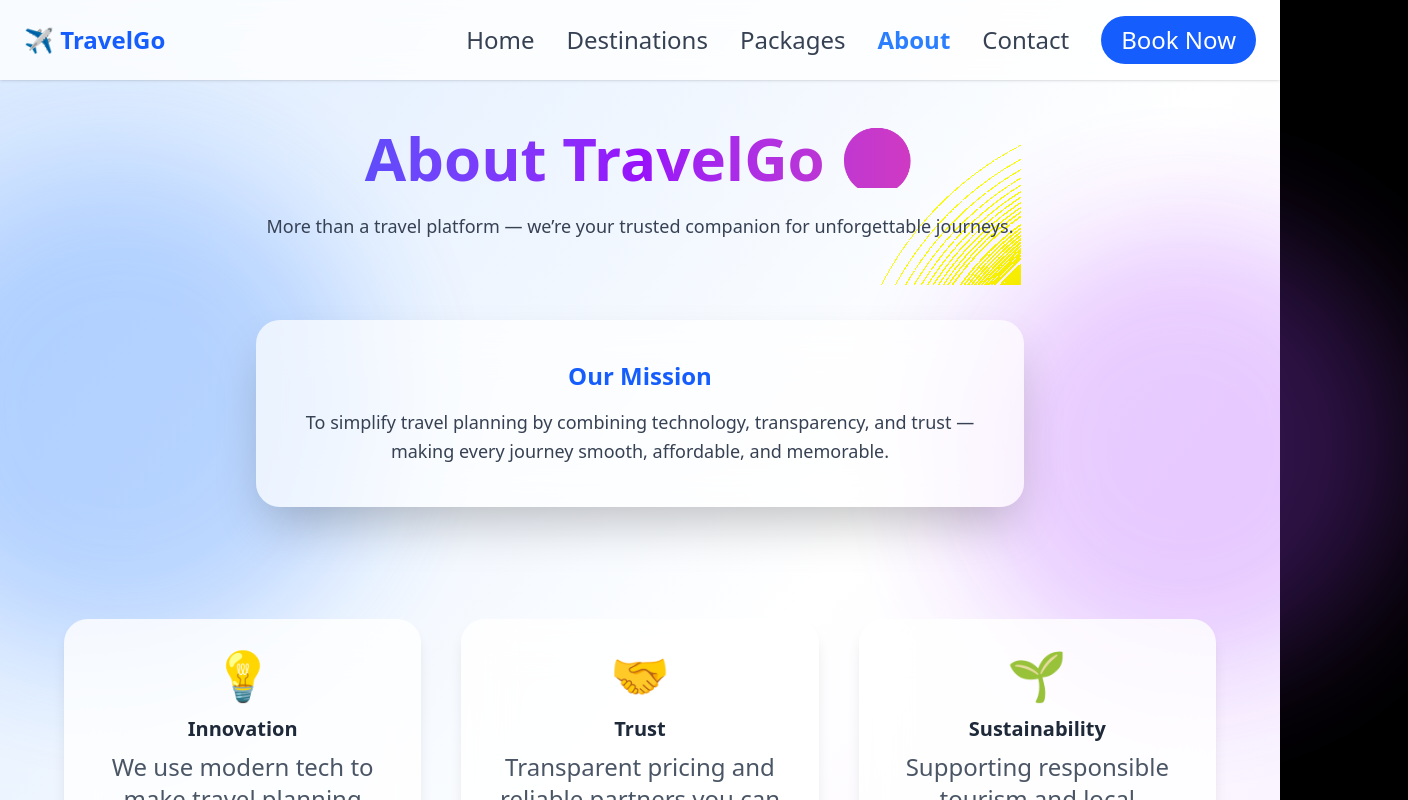
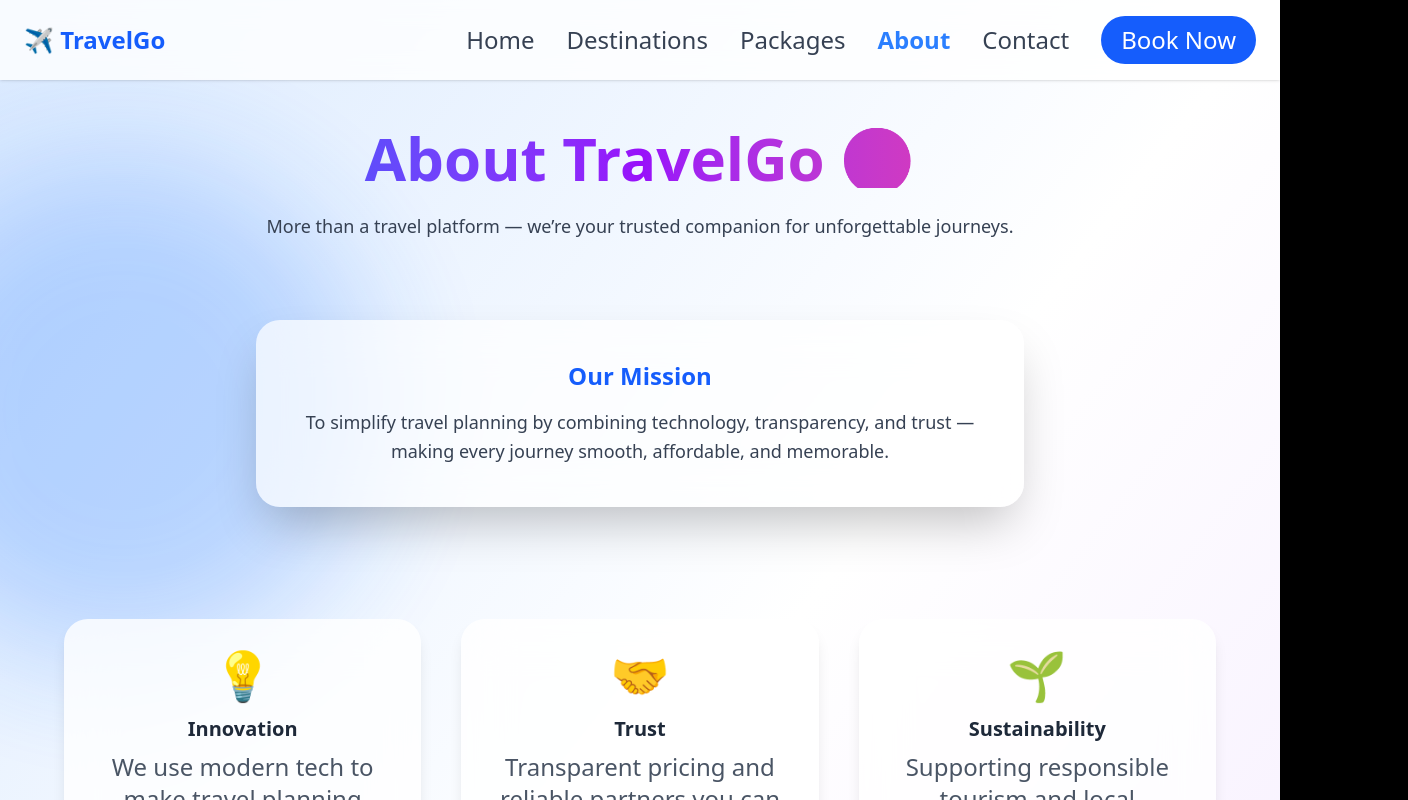
Before and after one commit to Lucky-444/my-app, a Next.js app: page /about in a window 1280 px wide. Shown: the top 800 px of the page, 1408 px wide, since content can reach past the window. Built offline with nearby package versions, Linux system fonts and the light colour scheme.

Commit message:
Enhance: update page components to include relative positioning for background gradients; improve layout consistency across about, contact, and destinations pages

```diff
--- a/src/app/about/page.jsx
+++ b/src/app/about/page.jsx
@@ -2,7 +2,7 @@
 
 export default function Page() {
   return (
-    <div className="min-h-screen w-full bg-gradient-to-br from-blue-100 via-white to-purple-100 px-6 pt-32 pb-20 overflow-hidden">
+    <div className="relative min-h-screen w-full bg-gradient-to-br from-blue-100 via-white to-purple-100 px-6 pt-32 pb-20 overflow-hidden">
       {/* Floating Gradients */}
       <div className="absolute top-40 -left-32 w-[500px] h-[500px] bg-blue-500/30 rounded-full blur-3xl animate-pulse" />
       <div className="absolute bottom-32 -right-32 w-[450px] h-[450px] bg-purple-500/30 rounded-full blur-3xl animate-pulse" />
--- a/src/app/contact/page.jsx
+++ b/src/app/contact/page.jsx
@@ -2,7 +2,7 @@
 
 export default function Page() {
   return (
-    <div className="min-h-screen w-full bg-gradient-to-br from-purple-100 via-white to-blue-100 px-6 pt-32 pb-20 overflow-hidden">
+    <div className="relative min-h-screen w-full bg-gradient-to-br from-purple-100 via-white to-blue-100 px-6 pt-32 pb-20 overflow-hidden">
       {/* Floating Gradients */}
       <div className="absolute top-40 -left-32 w-[500px] h-[500px] bg-purple-500/30 rounded-full blur-3xl animate-pulse" />
       <div className="absolute bottom-32 -right-32 w-[450px] h-[450px] bg-blue-500/30 rounded-full blur-3xl animate-pulse" />
--- a/src/app/destinations/page.jsx
+++ b/src/app/destinations/page.jsx
@@ -43,7 +43,7 @@ const destinations = [
 
 export default function Page() {
   return (
-    <div className="min-h-screen w-full bg-gradient-to-br from-blue-100 via-white to-purple-100 px-6 pt-32 pb-16">
+    <div className="relative min-h-screen w-full bg-gradient-to-br from-blue-100 via-white to-purple-100 px-6 pt-32 pb-16">
       {/* Heading */}
       <div className="text-center max-w-3xl mx-auto">
         <h1 className="text-5xl font-extrabold bg-gradient-to-r from-blue-600 via-purple-600 to-pink-300 bg-clip-text text-transparent">
--- a/src/app/page.js
+++ b/src/app/page.js
@@ -4,7 +4,7 @@ import Link from "next/link";
 
 export default function Home() {
   return (
-    <div className="relative min-h-screen w-full overflow-hidden bg-gradient-to-br from-blue-100 via-white to-purple-100">
+    <div className="relative w-full min-h-screen  overflow-hidden bg-gradient-to-br from-blue-100 via-white to-purple-100">
       {/* Gradient Blobs */}
       <div className="absolute top-40 -left-32 w-[500px] h-[500px] bg-blue-500/30 rounded-full blur-3xl animate-pulse" />
       <div className="absolute top-72 right-0 w-[400px] h-[400px] bg-purple-500/30 rounded-full blur-3xl animate-pulse" />
```
